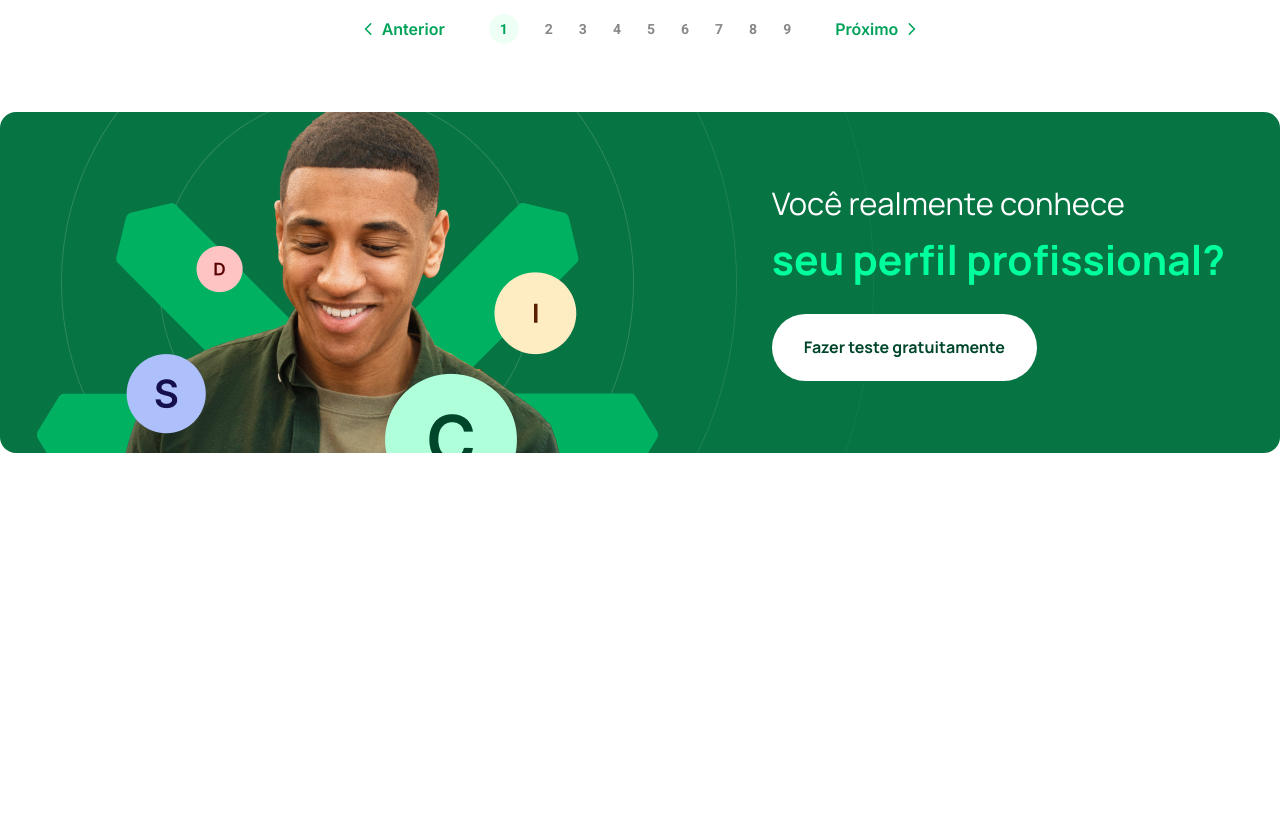
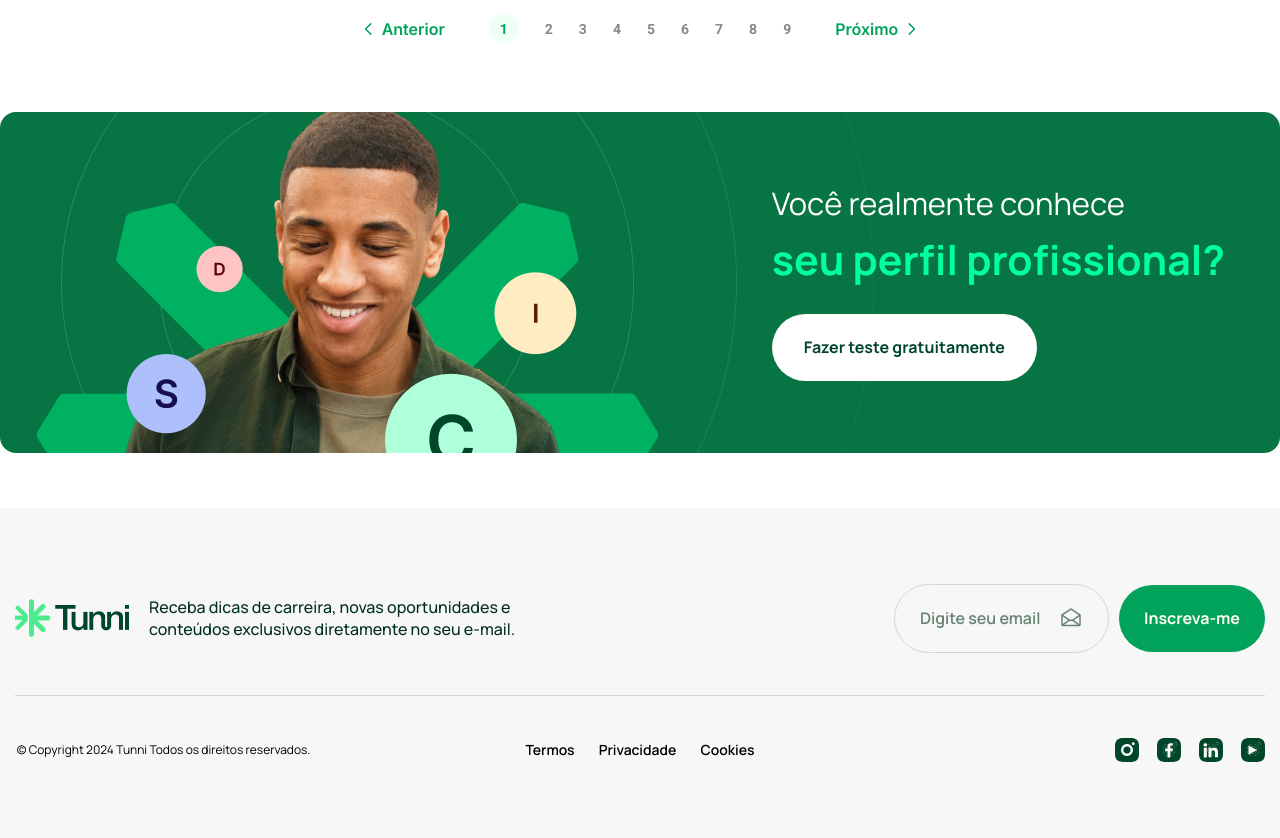
Before and after one commit to maisazs/tunni, a website: page index.html in a window 1280 px wide. Shown: the part 2525-3363 px from the top of the page. Before the commit the page ends 2978 px from the top, so only its background shows below. Drawn offline with Linux system fonts and the light colour scheme.

Commit message:
att footer

```diff
--- a/index.html
+++ b/index.html
@@ -274,6 +274,43 @@
     </section>
   </main>
 
+  <footer class="bg-gray-2 mt-[55px]">
+
+    <div class="container mx-auto max-w-screen-xl md:py-[76px] p-[40px] flex flex-col justify-center items-center px-[15px]">
+
+      <div class="flex sm:flex-row flex-col justify-between sm:gap-0 gap-[30px] items-center container pb-[42px] border-b-[1px] border-b-gray-11">
+
+        <div class="flex lg:flex-row flex-col lg:items-center sm:items-start items-center justify-start gap-[20px]">
+          <img src="img/logo-footer.png" alt="logo Tunni">
+          <p class="font-manrope font-medium md:text-[16px] text-[14px] leading-[140%] tracking-[-2%] text-primary-8 w-[380px] sm:text-left text-center">Receba dicas de carreira, novas oportunidades e conteúdos exclusivos diretamente no seu e-mail.</p>
+        </div>
+        <form action="#" class="flex md:flex-row flex-col gap-[10px] md:items-center justify-center">
+          <div class="md:px-[25px] md:py-[10px] px-[15px] rounded-[100px] border-gray-11 border-[1px] flex flex-row justify-center items-center sm:gap-[16px] gap-[150px]"><input type="text" placeholder="Digite seu email" class="placeholder-gray-12 font-manrope font-semibold md:text-[16px] text-[14px] leading-[47px] tracking-[1%] text-black bg-gray-2 md:w-[123px] w-[110px] outline-none"> <img src="img/envelope.png" alt="Envelope"></div>
+          <button class="font-manrope font-bold md:text-[16px] text-[14px] leading-[47px] tracking-[1%] text-white-3 md:px-[25px] md:py-[10px] px-[15px] rounded-[100px] bg-primary hover:bg-primary-8 transition transition-300">Inscreva-me</button>
+        </form>
+      </div>
+
+      <div class="pt-[42px] flex sm:flex-row flex-col-reverse items-center justify-between sm:gap-0 gap-[10px] container">
+        <p class="font-manrope font-normal md:text-[12px] text-[11px] text-black sm:place-content-start text-center md:w-[297px] w-[200px]">
+          &copy; Copyright 2024 Tunni Todos os direitos reservados.
+        </p>
+
+        <div class="flex flex-row items-center justify-center gap-[24px] md:w-[297px] w-[200px]">
+          <a href="#" target="_blank" class="tpc">Termos</a>
+          <a href="#" target="_blank" class="tpc">Privacidade</a>
+          <a href="#" target="_blank" class="tpc">Cookies</a>
+        </div>
+
+        <div class="flex flex-row items-center sm:justify-end justify-center gap-[18px] md:w-[297px] w-[200px]">
+          <a href="#" target="_blank"><img src="img/insta.svg" alt="Instagram"></a>
+          <a href="#" target="_blank"><img src="img/face.svg" alt="Facebook"></a>
+          <a href="#" target="_blank"><img src="img/ln.svg" alt="Linkedin"></a>
+          <a href="#" target="_blank"><img src="img/yt.svg" alt="Youtube"></a>
+        </div>
+      </div>
+
+    </div>
+  </footer>
 
 </body>
 </html>
--- a/input.css
+++ b/input.css
@@ -75,3 +75,7 @@
 .pag-opt {
     @apply font-roboto font-semibold md:text-[14px] text-[12px] leading-[20px] text-gray-4 hover:text-primary hover:underline;
 }
+
+.tpc {
+    @apply font-manrope font-semibold md:text-[14px] text-[12px] text-black hover:underline;
+}
--- a/tailwind.config.js
+++ b/tailwind.config.js
@@ -10,6 +10,7 @@ module.exports = {
       'primary-5': '#077444',
       'primary-6': '#00FF9D',
       'primary-7': '#00462B',
+      'primary-8': '#00301E',
 
       'gray-2': '#F7F7F7',
       'gray-3': '#6D6D6D',
@@ -19,9 +20,14 @@ module.exports = {
       'gray-7': '#D9D9D9',
       'gray-9': '#E8E8EA',
       'gray-10': '#97989F',
+      'gray-11': '#D9D6CE',
+      'gray-12': '#668273',
 
       'white': '#fff',
       'white-2': '#EEFFF6',
+      'white-3': '#FFFCF2',
+
+      'black': '#000',
 
       'title-2': '#181A2A',
     },
```
Also changed, not shown: img/envelope.png (added), img/face.svg (added), img/insta.svg (added), img/ln.svg (added), img/logo-footer.png (added), img/yt.svg (added), output.css.
